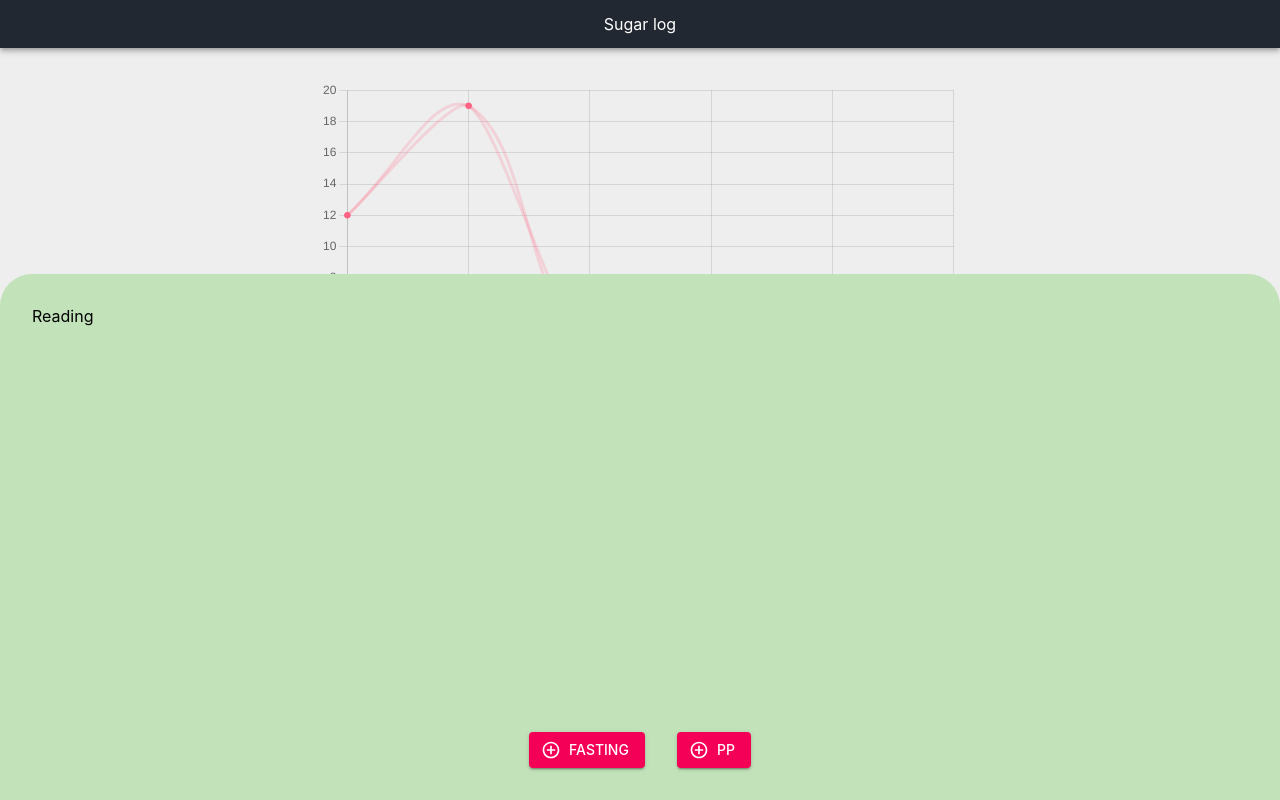
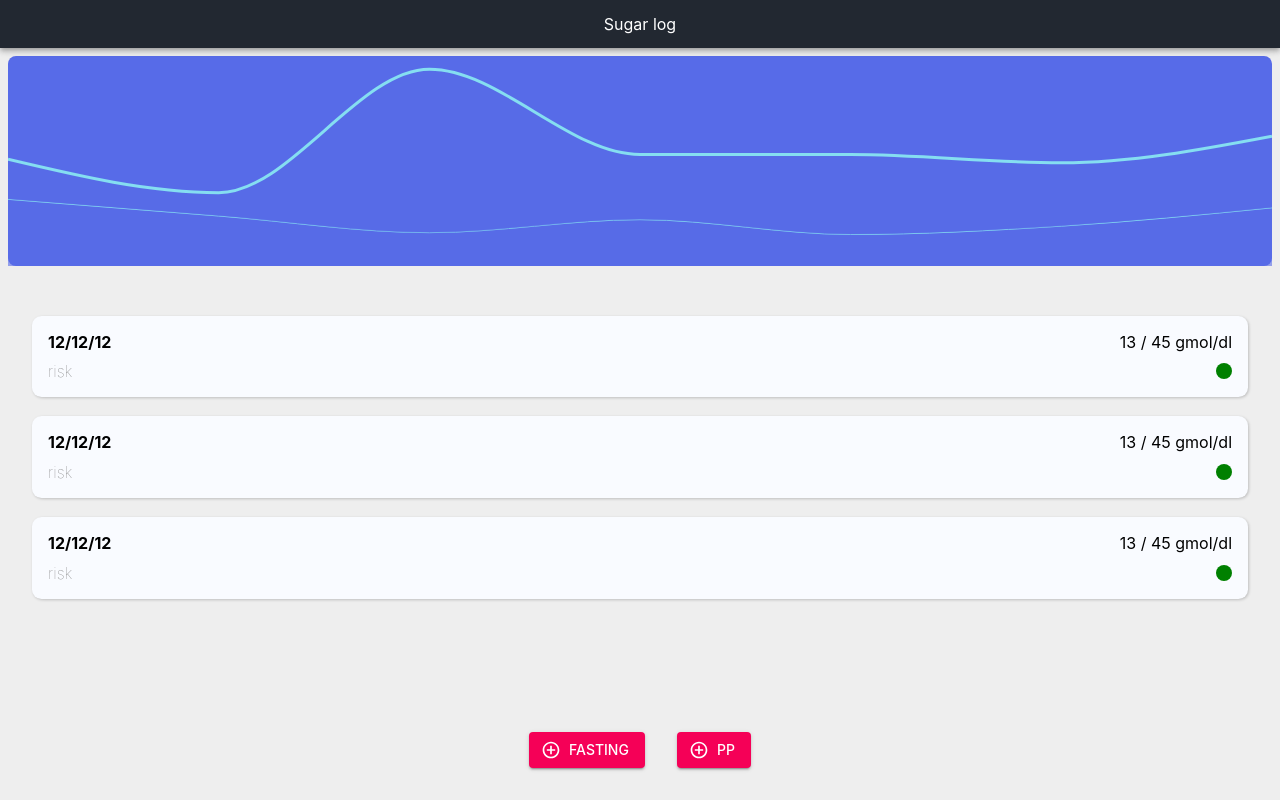
Before and after one commit to vaibhavmande/sugar-log, a React (Create React App) app: page / in a window 1280 px wide. Built offline with nearby package versions, Linux system fonts and the light colour scheme.

Commit message:
Added entry cards

```diff
--- a/package.json
+++ b/package.json
@@ -8,11 +8,10 @@
     "@testing-library/jest-dom": "^5.11.4",
     "@testing-library/react": "^11.1.0",
     "@testing-library/user-event": "^12.1.10",
-    "chart.js": "^3.2.0",
     "react": "^17.0.2",
-    "react-chartjs-2": "^3.0.3",
     "react-dom": "^17.0.2",
     "react-scripts": "4.0.3",
+    "recharts": "^2.0.9",
     "styled-components": "^5.2.3",
     "web-vitals": "^1.0.1"
   },
--- /dev/null
+++ b/src/components/blocks/Card/Card.js
@@ -0,0 +1,52 @@
+import React from 'react'
+import styled from 'styled-components'
+
+const Parent = styled.div`
+  background-color: #f9fbff;
+  border-radius: 0.6rem;
+  padding: 1rem;
+  /* width: 50%; */
+  box-shadow: 1px 1px 3px rgba(0, 0, 0, 0.2);
+  display: flex;
+  flex-direction: column;
+`
+const Row = styled.div`
+  display: flex;
+  justify-content: space-between;
+  align-items: center;
+`
+
+const Above = styled(Row)`
+  margin-bottom: 0.6rem;
+`
+
+const Risk = styled.div`
+  font-weight: lighter;
+  color: gray;
+`
+
+const Color = styled.div`
+  border-radius: 50%;
+  background-color: green;
+  width: 1rem;
+  height: 1rem;
+`
+
+const Card = () => {
+  return (
+    <Parent>
+      <Above className="row above">
+        <div className="date" style={{ fontWeight: 'bolder' }}>
+          12/12/12
+        </div>
+        <div className="reading">13 / 45 gmol/dl</div>
+      </Above>
+      <Row className="row below">
+        <Risk className="risk">risk</Risk>
+        <Color className="risk-color"></Color>
+      </Row>
+    </Parent>
+  )
+}
+
+export default Card
--- a/src/components/blocks/Readings/Readings.js
+++ b/src/components/blocks/Readings/Readings.js
@@ -1,14 +1,13 @@
 import styled from 'styled-components'
 import Action from '../Action/Action'
 import FlexContainer from '../../containers/FlexContainer'
+import Card from '../Card/Card'
 
 const Container = styled(FlexContainer)`
   flex-grow: 1;
   padding: 2rem;
   align-self: stretch;
   border: none;
-  background-color: #c2e3ba;
-  border-radius: 2rem 2rem 0 0;
   position: relative;
 `
 const AbsoluteAction = styled(Action)`
@@ -17,10 +16,21 @@ const AbsoluteAction = styled(Action)`
   width: calc(100% - 4rem);
 `
 
+const CardContainer = styled(FlexContainer)`
+  flex: 1;
+  & > div {
+    margin: 0.6rem 0;
+  }
+`
+
 const Readings = ({ readings }) => {
   return (
     <Container fd="column" jc="space-between">
-      <span>Reading</span>
+      <CardContainer fd="column">
+        <Card></Card>
+        <Card></Card>
+        <Card></Card>
+      </CardContainer>
       <AbsoluteAction />
     </Container>
   )
--- a/src/components/blocks/Trend/Trend.js
+++ b/src/components/blocks/Trend/Trend.js
@@ -1,96 +1,101 @@
 import React from 'react'
-// import { Chart } from 'react-charts'
+import { Tooltip, AreaChart, Area, ResponsiveContainer } from 'recharts'
 import FlexContainer from '../../containers/FlexContainer'
 import styled from 'styled-components'
-import { Line } from 'react-chartjs-2'
+
+const data = [
+  {
+    name: 'Page A',
+    uv: 4000,
+    pv: 2400,
+    amt: 2400,
+  },
+  {
+    name: 'Page B',
+    uv: 3000,
+    pv: 1398,
+    amt: 2210,
+  },
+  {
+    name: 'Page C',
+    uv: 2000,
+    pv: 9800,
+    amt: 2290,
+  },
+  {
+    name: 'Page D',
+    uv: 2780,
+    pv: 3908,
+    amt: 2000,
+  },
+  {
+    name: 'Page E',
+    uv: 1890,
+    pv: 4800,
+    amt: 2181,
+  },
+  {
+    name: 'Page F',
+    uv: 2390,
+    pv: 3800,
+    amt: 2500,
+  },
+  {
+    name: 'Page G',
+    uv: 3490,
+    pv: 4300,
+    amt: 2100,
+  },
+]
 
 const GraphContainer = styled(FlexContainer)`
   flex-basis: 30%;
   width: 100%;
+  padding: 0.5rem;
+  width: '100%';
+  height: 300;
+  box-sizing: border-box;
+  background-clip: content-box;
+  background-color: #576be8;
+  border-radius: 1rem;
 `
 
 const Trend = ({ readings }) => {
-  const data = {
-    labels: ['1', '2', '3', '4', '5', '6'],
-    datasets: [
-      {
-        label: '# of Votes',
-        data: [12, 19, 3, 5, 2, 3],
-        fill: false,
-        backgroundColor: 'rgb(255, 99, 132)',
-        borderColor: 'rgba(255, 99, 132, 0.2)',
-        tension: 0.4,
-      },
-      {
-        label: '# of Votes',
-        data: [12, 19, 3, 5, 2, 3],
-        fill: false,
-        backgroundColor: 'rgb(255, 99, 132)',
-        borderColor: 'rgba(255, 99, 132, 0.2)',
-        tension: 0.2,
-      },
-    ],
-  }
-
-  const options = {
-    animations: {
-      radius: {
-        duration: 400,
-        easing: 'linear',
-        loop: (context) => context.active,
-      },
-    },
-    plugins: {
-      tooltip: {
-        enabled: false,
-      },
-      legend: {
-        display: false,
-      },
-    },
-    scales: {
-      xAxes: [
-        {
-          grid: {
-            display: false,
-          },
-          title: {
-            display: false,
-          },
-          gridLines: {
-            display: false,
-          },
-          scaleLabel: {
-            display: false,
-          },
-          ticks: {
-            display: false,
-            minRotation: 90,
-          },
-        },
-      ],
-      yAxes: [
-        {
-          scaleLabel: {
-            display: true,
-          },
-          ticks: {
-            display: false,
-            minRotation: 0,
-          },
-        },
-      ],
-    },
-  }
-
   return (
     <GraphContainer at="center" jc="center">
-      <div
-        className="chart-container"
-        style={{ padding: '2rem', width: '50%', height: '100px' }}
-      >
-        <Line data={data} options={options} />
-      </div>
+      <ResponsiveContainer>
+        <AreaChart
+          width={500}
+          height={100}
+          data={data}
+          margin={{
+            top: 10,
+            right: 0,
+            left: 0,
+            bottom: 0,
+          }}
+        >
+          <Area
+            type="monotone"
+            dataKey="uv"
+            stackId="1"
+            stroke="#85def1"
+            fill="#576be8"
+            activeDot={false}
+            // strokeWidth={3}
+          ></Area>
+          <Area
+            type="monotone"
+            dataKey="pv"
+            stackId="1"
+            stroke="#85def1"
+            fill="#576be8"
+            strokeWidth={3}
+            activeDot={false}
+          />
+          <Tooltip />
+        </AreaChart>
+      </ResponsiveContainer>
     </GraphContainer>
   )
 }
```
Also changed, not shown: 1 other file (tests, documents, lock files or other folders).
